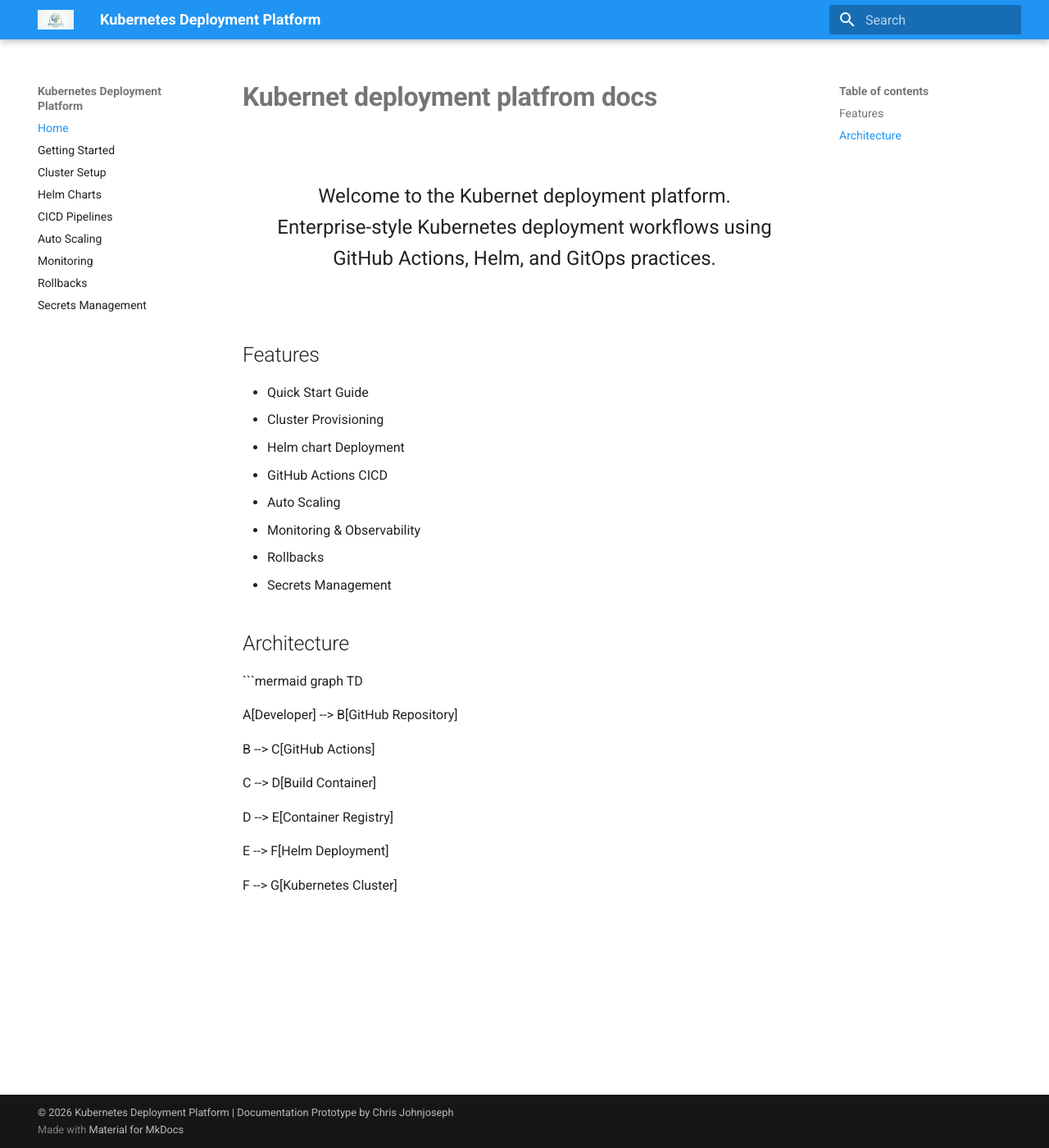
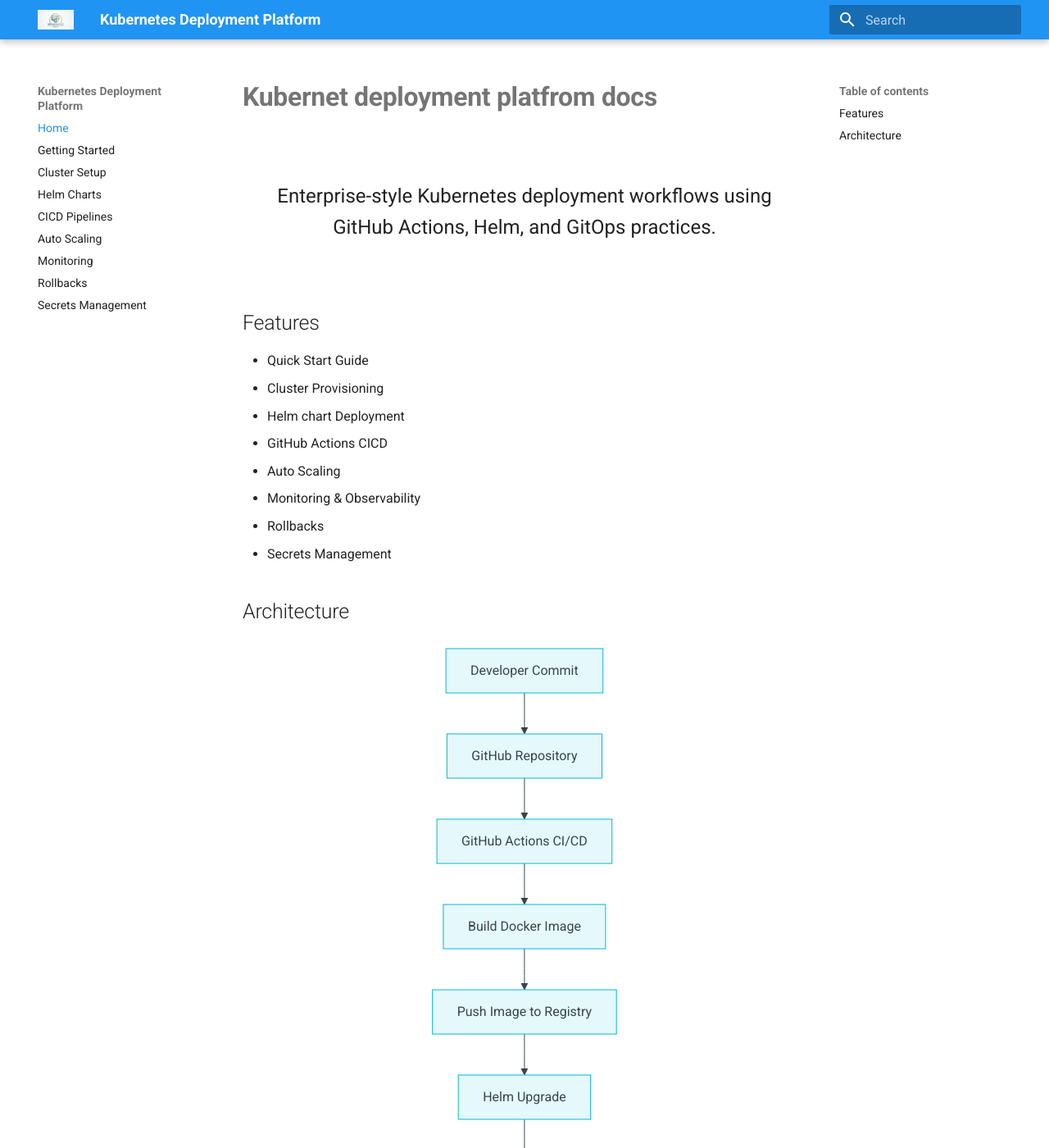
Before and after one commit to chrisjohn83/kubernetes-deployment-platform, an MkDocs documentation site: the page built from docs/index.md, in a window 1280 px wide and 1400 px high. Shown: the whole window at 82% size. Built offline with MkDocs 1.6.1 and Material for MkDocs 9.7.7, drawn with Linux system fonts in a browser that asks for light colours; part of the change alters nothing that is shown.

Commit message:
fixed mermaid diagram in Homee

````diff
--- a/docs/index.md
+++ b/docs/index.md
@@ -2,9 +2,8 @@
 
 <div class="hero-banner">
 
-Welcome to the Kubernet deployment platform.
+Enterprise-style Kubernetes deployment workflows using GitHub Actions, Helm, and GitOps practices.
 
-Enterprise-style Kubernetes deployment workflows using GitHub Actions, Helm, and GitOps practices.
 </div>
 
 ## Features
@@ -21,17 +20,28 @@ Enterprise-style Kubernetes deployment workflows using GitHub Actions, Helm, and
 ## Architecture
 
 ```mermaid
+
 graph TD
 
-A[Developer]
---> B[GitHub Repository]
+A[Developer Commit] --> B[GitHub Repository]
 
-B --> C[GitHub Actions]
+B --> C[GitHub Actions CI/CD]
 
-C --> D[Build Container]
+C --> D[Build Docker Image]
 
-D --> E[Container Registry]
+D --> E[Push Image to Registry]
 
-E --> F[Helm Deployment]
+E --> F[Helm Upgrade]
 
-F --> G[Kubernetes Cluster]
+F --> G[Kubernetes Deployment]
+
+G --> H[ReplicaSet]
+
+H --> I[Pods Running]
+
+I --> J[Service]
+
+J --> K[Ingress]
+
+K --> L[Application Available]
+```
````
Also changed, not shown: 1 other file.
